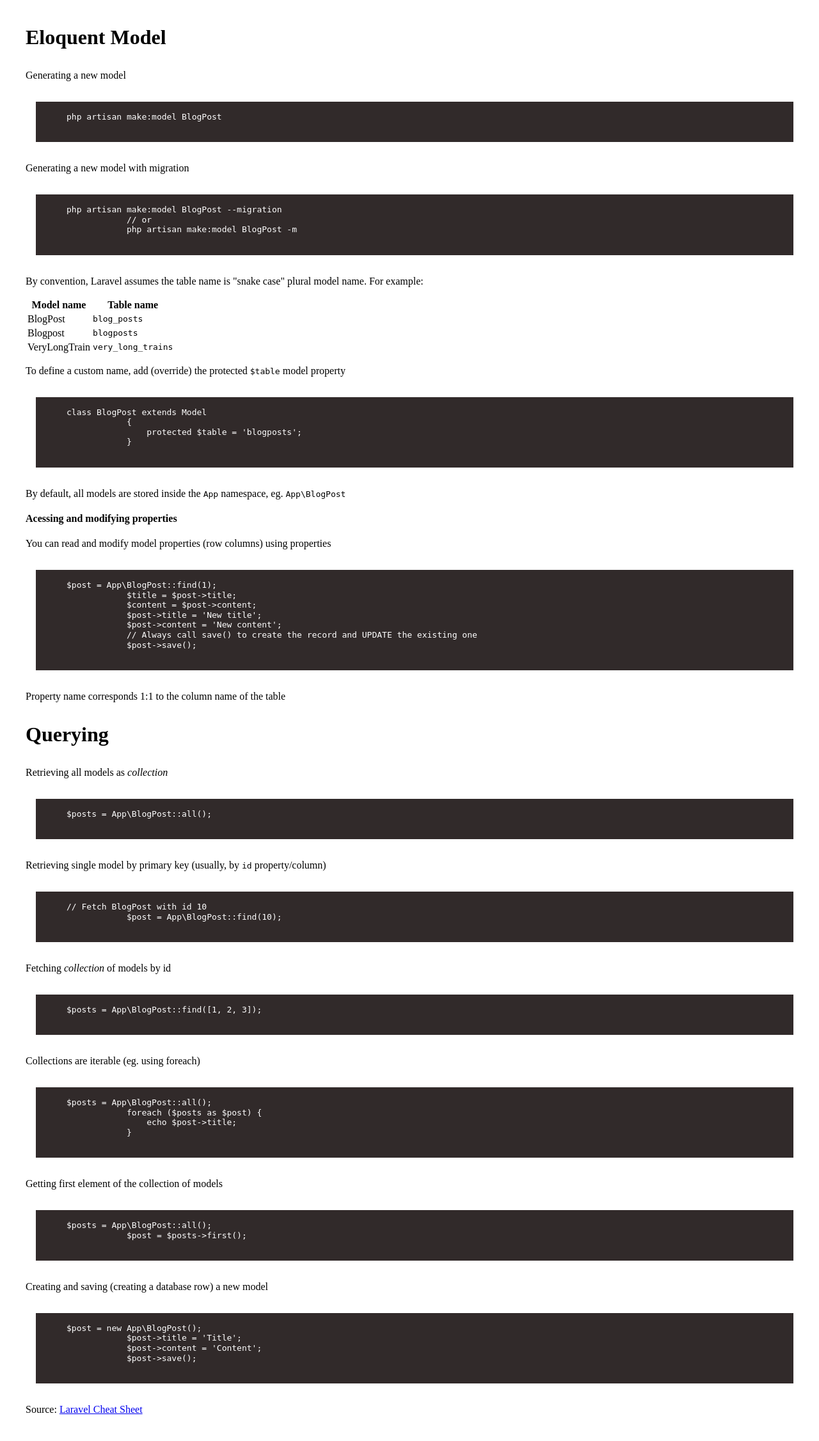
After one commit to adrelliott/cheatsheet, a PHP site: page /simple-cheat.html in a window 1280 px wide. The commit adds this page. Shown: the whole page at 64% size. Run offline with PHP 8.4, Linux system fonts and the light colour scheme.

Commit message:
added simple cheatsheet

```diff
--- a/index.php
+++ b/index.php
@@ -40,6 +40,7 @@
 			<div class="main-content">
 				<div class="archive-header-inner section-inner medium">
 					<h1 class="archive-title">Laravel Cheat Sheet</h1>
+					<a href="/simple-cheat.html">Open the simple version here</a>
 				</div>
 				</div><!-- .archive-header-inner -->
 				<!-- .archive-header -->
--- /dev/null
+++ b/simple-cheat.html
@@ -0,0 +1,147 @@
+<html class="no-js" lang="en-US">
+  <head>
+    <meta charset="UTF-8">
+    <meta name="viewport" content="width=device-width, initial-scale=1.0" >
+    <!-- This site is optimized with the Yoast SEO plugin v16.4 - https://yoast.com/wordpress/plugins/seo/ -->
+    <title>Laravel Cheat Sheet - Simple Cheat Sheet for Laravel</title>
+    <style type="text/css">
+    .wp-block-preformatted {
+    padding: 1rem 3rem;
+    font-family: monospace;
+    line-height: 1.2;
+    overflow: auto;
+    padding: 1rem 3rem;
+    text-align: left;
+    margin: 2rem 0 2rem 1rem!important;
+    xwidth: calc(100% + 1rem)!important;
+    background: #312a2a;
+    color: #FFF;
+    }
+    .container {
+    overflow: none;
+    }
+    .__cf_email__ {
+    color:  #fff;
+    }
+    h2 {
+    font-size: 4em;
+    text-align: center;
+    }
+    h3 {
+    font-size: 2em;
+    }
+    body {
+    padding: 2em;
+    }
+    </style>
+  </head>
+  <body class="">
+    <div class="container grid js-toc-content">
+      <div class="crayons-article__main">
+        <div class="crayons-article__body text-styles spec__body" data-article-id="336794" id="article-body">
+          <h3>
+
+          <a name="eloquent-model" href="#eloquent-model" class="anchor">
+          </a>
+          Eloquent Model
+          </h3>
+          <p>Generating a new model<br>
+          </p>
+          <div class="highlight"><pre class="wp-block-preformatted"><code>php artisan make:model BlogPost
+          </code></pre></div>
+          <p>Generating a new model with migration<br>
+          </p>
+          <div class="highlight"><pre class="wp-block-preformatted"><code>php artisan make:model BlogPost --migration
+            // or
+            php artisan make:model BlogPost -m
+          </code></pre></div>
+          <p>By convention, Laravel assumes the table name is "snake case" plural model name. For example:</p>
+          <div class="table-wrapper-paragraph"><table>
+            <thead>
+              <tr>
+                <th>Model name</th>
+                <th>Table name</th>
+              </tr>
+            </thead>
+            <tbody>
+              <tr>
+                <td>BlogPost</td>
+                <td><code>blog_posts</code></td>
+              </tr>
+              <tr>
+                <td>Blogpost</td>
+                <td><code>blogposts</code></td>
+              </tr>
+              <tr>
+                <td>VeryLongTrain</td>
+                <td><code>very_long_trains</code></td>
+              </tr>
+            </tbody>
+          </table></div>
+          <p>To define a custom name, add (override) the protected <code>$table</code> model property<br>
+          </p>
+          <div class="highlight"><pre class="wp-block-preformatted"><code>class BlogPost extends Model
+            {
+                protected $table = 'blogposts';
+            }
+          </code></pre></div>
+          <p>By default, all models are stored inside the <code>App</code> namespace, eg. <code>App\BlogPost</code></p>
+          <h4>
+          <a name="acessing-and-modifying-properties" href="#acessing-and-modifying-properties" class="anchor">
+          </a>
+          Acessing and modifying properties
+          </h4>
+          <p>You can read and modify model properties (row columns) using properties<br>
+          </p>
+          <div class="highlight"><pre class="wp-block-preformatted"><code>$post = App\BlogPost::find(1);
+            $title = $post-&gt;title;
+            $content = $post-&gt;content;
+            $post-&gt;title = 'New title';
+            $post-&gt;content = 'New content';
+            // Always call save() to create the record and UPDATE the existing one
+            $post-&gt;save();
+          </code></pre></div>
+          <p>Property name corresponds 1:1 to the column name of the table</p>
+          <h3>
+          <a name="querying" href="#querying" class="anchor">
+          </a>
+          Querying
+          </h3>
+          <p>Retrieving all models as <em>collection</em><br>
+          </p>
+          <div class="highlight"><pre class="wp-block-preformatted"><code>$posts = App\BlogPost::all();
+          </code></pre></div>
+          <p>Retrieving single model by primary key (usually, by <code>id</code> property/column)<br>
+          </p>
+          <div class="highlight"><pre class="wp-block-preformatted"><code>// Fetch BlogPost with id 10
+            $post = App\BlogPost::find(10);
+          </code></pre></div>
+          <p>Fetching <em>collection</em> of models by id<br>
+          </p>
+          <div class="highlight"><pre class="wp-block-preformatted"><code>$posts = App\BlogPost::find([1, 2, 3]);
+          </code></pre></div>
+          <p>Collections are iterable (eg. using foreach)<br>
+          </p>
+          <div class="highlight"><pre class="wp-block-preformatted"><code>$posts = App\BlogPost::all();
+            foreach ($posts as $post) {
+                echo $post-&gt;title;
+            }
+          </code></pre></div>
+          <p>Getting first element of the collection of models<br>
+          </p>
+          <div class="highlight"><pre class="wp-block-preformatted"><code>$posts = App\BlogPost::all();
+            $post = $posts-&gt;first();
+          </code></pre></div>
+          <p>Creating and saving (creating a database row) a new model<br>
+          </p>
+          <div class="highlight"><pre class="wp-block-preformatted"><code>$post = new App\BlogPost();
+            $post-&gt;title = 'Title';
+            $post-&gt;content = 'Content';
+            $post-&gt;save();
+          </code></pre></div>
+          <p>Source: <a href="https://simplecheatsheet.com/tag/laravel-cheat-sheet/">Laravel Cheat Sheet</a></p>
+        </div>
+      </div>
+    </div>
+  </body>
+</html>
```
